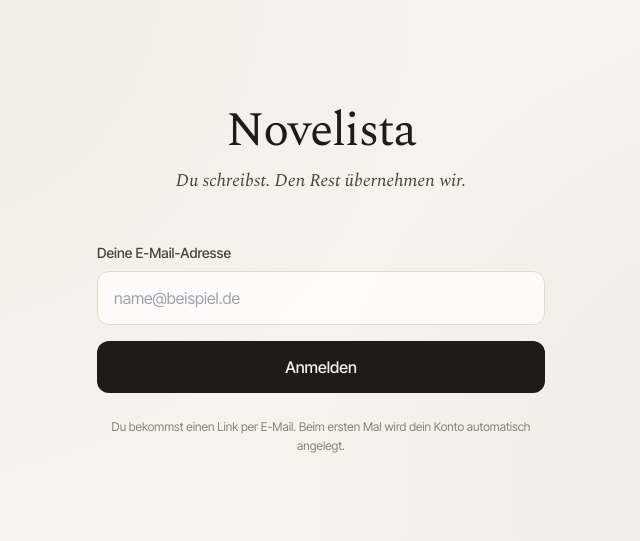
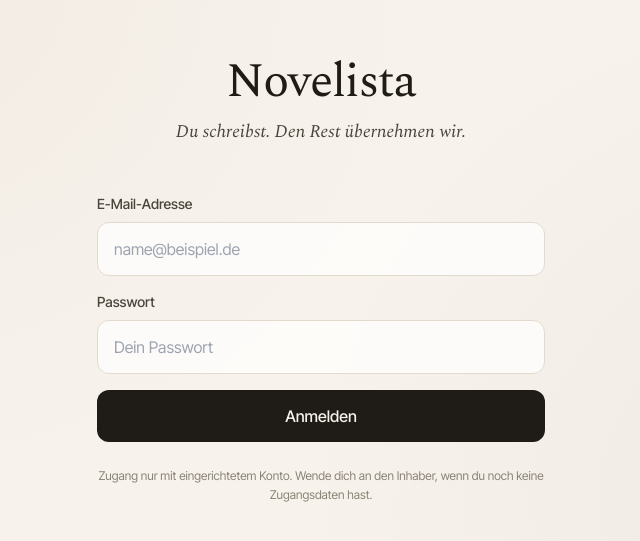
Before and after one commit to orbiaceo/novelista, a Next.js app: page /login in a window 1280 px wide. Shown: the part 119-660 px from the top of the page, without its empty margins (319-959 px from the left). Built offline with nearby package versions, Linux system fonts and the light colour scheme.

Commit message:
Login auf Passwort umgestellt

```diff
--- a/src/app/login/page.tsx
+++ b/src/app/login/page.tsx
@@ -1,57 +1,51 @@
 "use client";
 
 import { useState } from "react";
+import { useRouter } from "next/navigation";
 import { createClient } from "@/lib/supabase/client";
 
 export default function LoginPage() {
+  const router = useRouter();
   const [email, setEmail] = useState("");
-  const [status, setStatus] = useState<"idle" | "senden" | "gesendet" | "fehler">(
-    "idle"
-  );
+  const [passwort, setPasswort] = useState("");
+  const [status, setStatus] = useState<"idle" | "laedt">("idle");
+  const [fehler, setFehler] = useState<string | null>(null);
 
   async function anmelden(e: React.FormEvent) {
     e.preventDefault();
-    if (!email.trim()) return;
-    setStatus("senden");
+    if (!email.trim() || !passwort) return;
+    setStatus("laedt");
+    setFehler(null);
 
     const supabase = createClient();
-    const { error } = await supabase.auth.signInWithOtp({
+    const { error } = await supabase.auth.signInWithPassword({
       email: email.trim(),
-      options: {
-        emailRedirectTo: `${window.location.origin}/auth/callback`,
-      },
+      password: passwort,
     });
 
-    setStatus(error ? "fehler" : "gesendet");
+    if (error) {
+      setFehler(uebersetze(error.message));
+      setStatus("idle");
+      return;
+    }
+    router.push("/editor");
+    router.refresh();
   }
 
   return (
     <main className="flex min-h-screen items-center justify-center px-6">
       <div className="w-full max-w-md rise">
-        {/* Markenzeichen */}
         <div className="mb-12 text-center">
-          <h1 className="font-serif text-5xl tracking-tight text-ink">
-            Novelista
-          </h1>
+          <h1 className="font-serif text-5xl tracking-tight text-ink">Novelista</h1>
           <p className="mt-3 font-serif text-lg italic text-ink-soft">
             Du schreibst. Den Rest übernehmen wir.
           </p>
         </div>
 
-        {status === "gesendet" ? (
-          <div className="rounded-2xl border border-line bg-paper-dim/60 p-8 text-center">
-            <p className="font-serif text-xl text-ink">Schau in dein Postfach.</p>
-            <p className="mt-3 text-sm leading-relaxed text-ink-soft">
-              Wir haben dir einen Anmelde-Link an{" "}
-              <span className="font-medium text-ink">{email}</span> geschickt.
-              Tippe ihn an und du bist drin – kein Passwort nötig.
-            </p>
-          </div>
-        ) : (
         <form onSubmit={anmelden} className="space-y-4">
           <label className="block">
             <span className="mb-2 block text-sm font-medium text-ink-soft">
-                Deine E-Mail-Adresse
+              E-Mail-Adresse
             </span>
             <input
               type="email"
@@ -63,27 +57,44 @@ export default function LoginPage() {
             />
           </label>
 
+          <label className="block">
+            <span className="mb-2 block text-sm font-medium text-ink-soft">
+              Passwort
+            </span>
+            <input
+              type="password"
+              required
+              value={passwort}
+              onChange={(e) => setPasswort(e.target.value)}
+              placeholder="Dein Passwort"
+              className="w-full rounded-xl border border-line bg-white/70 px-4 py-3.5 text-ink outline-none transition focus:border-oxblood focus:ring-2 focus:ring-oxblood/15"
+            />
+          </label>
+
           <button
             type="submit"
-              disabled={status === "senden"}
+            disabled={status === "laedt"}
             className="w-full rounded-xl bg-ink px-4 py-3.5 font-medium text-paper transition hover:bg-oxblood disabled:opacity-60"
           >
-              {status === "senden" ? "Wird gesendet …" : "Anmelden"}
+            {status === "laedt" ? "Einen Moment …" : "Anmelden"}
           </button>
 
-            {status === "fehler" && (
-              <p className="text-center text-sm text-oxblood">
-                Das hat nicht geklappt. Bitte versuche es erneut.
-              </p>
-            )}
+          {fehler && <p className="text-center text-sm text-oxblood">{fehler}</p>}
 
           <p className="pt-2 text-center text-xs leading-relaxed text-ink-faint">
-              Du bekommst einen Link per E-Mail. Beim ersten Mal wird dein Konto
-              automatisch angelegt.
+            Zugang nur mit eingerichtetem Konto. Wende dich an den Inhaber, wenn du
+            noch keine Zugangsdaten hast.
           </p>
         </form>
-        )}
       </div>
     </main>
   );
 }
+
+function uebersetze(msg: string): string {
+  const m = msg.toLowerCase();
+  if (m.includes("invalid login")) return "E-Mail oder Passwort stimmt nicht.";
+  if (m.includes("email") && m.includes("confirm"))
+    return "Dieses Konto ist noch nicht bestätigt. Bitte wende dich an den Inhaber.";
+  return "Das hat nicht geklappt. Bitte versuche es erneut.";
+}
```
Lines whose indentation alone changed are shown as unchanged.
